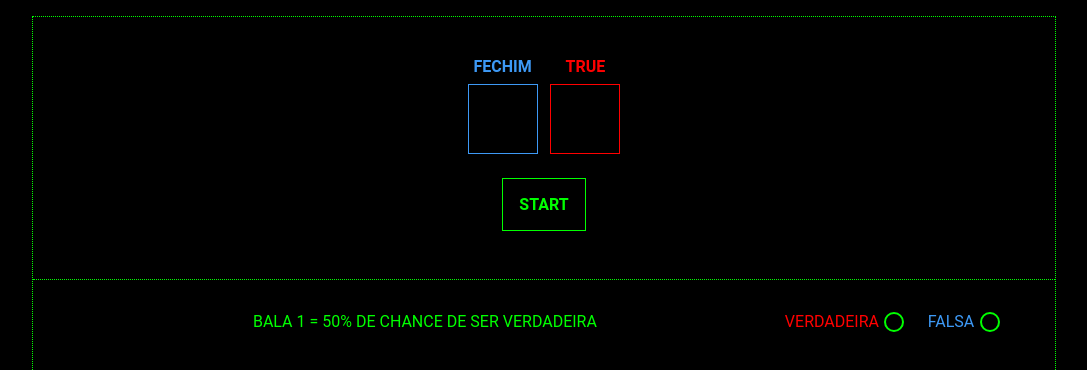
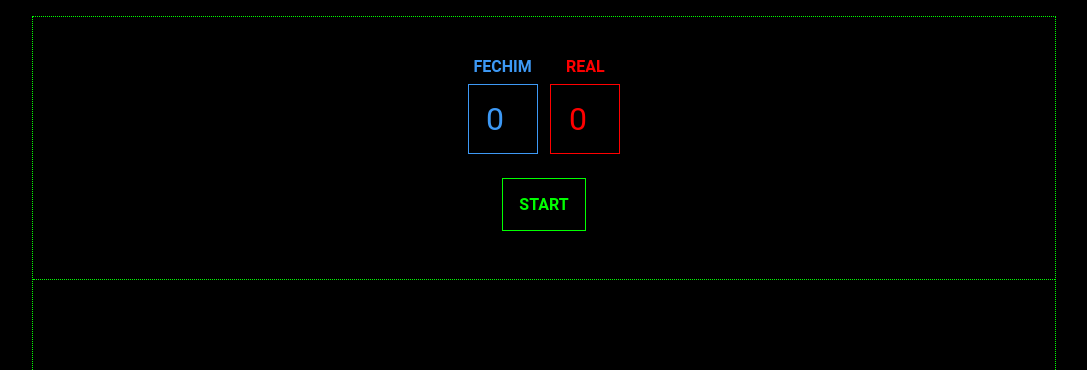
Before and after one commit to GoodGD-Dev/Buckshoot-Roulette-Notes, a React (Create React App) app: page / in a window 1280 px wide. Shown: the top 370 px of the page, without its empty margins (96-1183 px from the left). Built offline with nearby package versions, Linux system fonts and the light colour scheme.

Commit message:
so falta levar em consideracao os radios

```diff
--- a/src/components/BulletsList/index.tsx
+++ b/src/components/BulletsList/index.tsx
@@ -1,17 +1,32 @@
-import { BALAS } from '../../utils/enums'
+import { useSelector } from 'react-redux'
+import { RootState } from '../../store'
+import { BALAS } from '../../utils/enums/index'
 import * as S from './style'
 
 const BulletList = () => {
+  // Seleciona os itens diretamente do estado do Redux
+  const itens = useSelector((state: RootState) => state.generateItems.itens)
+  const input1 = useSelector((state: RootState) => state.calcInputs.input1)
+  const input2 = useSelector((state: RootState) => state.calcInputs.input2)
+
+  const bulletTotais = itens.length
+  const chanceReal = Math.round((input1 / bulletTotais) * 100)
+  const chanceFalsa = Math.round((input2 / bulletTotais) * 100)
+
   return (
-    <>
-      <S.Lista>
-        <S.Itens>Bala 1 = 50% de chance de ser verdadeira</S.Itens>
-        <S.Span value={BALAS.TRUE}>Verdadeira</S.Span>
-        <S.Check name="test1" value={BALAS.TRUE} />
-        <S.Span value={BALAS.FECHIM}>Falsa</S.Span>
-        <S.Check name="test1" value={BALAS.FECHIM} />
-      </S.Lista>
-    </>
+    <S.Lista>
+      {itens.map((item) => (
+        <S.ListaItens key={item.id}>
+          <S.Itens>
+            {item.nome} = {chanceReal}% de chance de ser {BALAS.TRUE}
+            <S.Span value={item.valorVerdadeiro}>{BALAS.TRUE}</S.Span>
+            <S.Check name={`bala${item.id}`} value={item.valorVerdadeiro} />
+            <S.Span value={item.valorFalso}>{BALAS.FECHIM}</S.Span>
+            <S.Check name={`bala${item.id}`} value={item.valorFalso} />
+          </S.Itens>
+        </S.ListaItens>
+      ))}
+    </S.Lista>
   )
 }
 
--- a/src/components/BulletsList/style.ts
+++ b/src/components/BulletsList/style.ts
@@ -8,15 +8,23 @@ type RatioProps = {
 
 export const Lista = styled.ul`
   display: grid;
-  grid-template-columns: 15fr repeat(4, 1fr);
+  grid-template-columns: 1fr;
   margin-top: 3rem;
   padding: 2rem;
   color: ${variaveis.primary};
   text-transform: uppercase;
   border-top: dotted 1px ${variaveis.primary};
 `
+
+export const ListaItens = styled(Lista)`
+  margin-top: 0px;
+  padding: 0.28rem;
+  border-bottom: dotted 1px ${variaveis.primary};
+`
 export const Itens = styled.li`
   margin-bottom: 1rem;
+  display: grid;
+  grid-template-columns: 15fr repeat(4, 1fr);
 `
 
 export const Span = styled.span<RatioProps>`
--- a/src/components/StartGame/index.tsx
+++ b/src/components/StartGame/index.tsx
@@ -1,21 +1,60 @@
+import { useDispatch, useSelector } from 'react-redux'
+import { AppDispatch, RootState } from '../../store'
+import { generateItems } from '../../store/reducers/generateItems'
+import { setInput1, setInput2 } from '../../store/reducers/calcInputs'
 import { BALAS } from '../../utils/enums'
 import * as S from './style'
 import BulletList from '../BulletsList'
 
 const StartGame = () => {
+  const dispatch = useDispatch<AppDispatch>()
+
+  // Acessando os valores dos inputs diretamente do Redux
+  const input1 = useSelector((state: RootState) => state.calcInputs.input1)
+  const input2 = useSelector((state: RootState) => state.calcInputs.input2)
+
+  // Função para calcular a soma
+  function calculaInputs(n1: number, n2: number): number {
+    return n1 + n2
+  }
+
+  // Função para lidar com a mudança dos inputs
+  const handleChange1 = (e: React.ChangeEvent<HTMLInputElement>) => {
+    dispatch(setInput1(Number(e.target.value))) // Atualiza o estado no Redux
+  }
+
+  const handleChange2 = (e: React.ChangeEvent<HTMLInputElement>) => {
+    dispatch(setInput2(Number(e.target.value))) // Atualiza o estado no Redux
+  }
+
+  // Calcular a soma
+  const soma = calculaInputs(input1, input2)
+
+  const gerarItens = () => {
+    dispatch(generateItems(soma))
+  }
+
   return (
     <>
       <S.StarContainer>
         <S.InputGroup>
           <S.LabelBase color={BALAS.FECHIM}>{BALAS.FECHIM}</S.LabelBase>
-          <S.InputBase color={BALAS.FECHIM} />
+          <S.InputBase
+            value={input1} // Valor controlado vindo do Redux
+            onChange={handleChange1} // Atualiza o Redux quando o valor mudar
+            color={BALAS.FECHIM}
+          />
         </S.InputGroup>
         <S.InputGroup>
           <S.LabelBase color={BALAS.TRUE}>{BALAS.TRUE}</S.LabelBase>
-          <S.InputBase color={BALAS.TRUE} />
+          <S.InputBase
+            value={input2} // Valor controlado vindo do Redux
+            onChange={handleChange2} // Atualiza o Redux quando o valor mudar
+            color={BALAS.TRUE}
+          />
         </S.InputGroup>
       </S.StarContainer>
-      <S.BtnBase>Start</S.BtnBase>
+      <S.BtnBase onClick={gerarItens}>Start</S.BtnBase>
       <BulletList />
     </>
   )
--- a/src/components/StartGame/style.ts
+++ b/src/components/StartGame/style.ts
@@ -30,7 +30,7 @@ export const LabelBase = styled.label<StartProps>`
 export const InputBase = styled.input.attrs(() => ({
   type: 'number',
   min: 0,
-  max: 9,
+  max: 6,
   step: 1
 }))<StartProps>`
   border: solid 1px
--- a/src/store/index.ts
+++ b/src/store/index.ts
@@ -1,7 +1,12 @@
 import { configureStore } from '@reduxjs/toolkit'
+import generateItemsReducer from './reducers/generateItems'
+import calculaReducer from './reducers/calcInputs'
 
 const store = configureStore({
-  reducer: {}
+  reducer: {
+    generateItems: generateItemsReducer,
+    calcInputs: calculaReducer
+  }
 })
 
 export type RootState = ReturnType<typeof store.getState>
--- /dev/null
+++ b/src/store/reducers/calcInputs.ts
@@ -0,0 +1,34 @@
+import { createSlice, PayloadAction } from '@reduxjs/toolkit'
+
+type InputsState = {
+  input1: number
+  input2: number
+  resultado: number
+}
+
+const initialState: InputsState = {
+  input1: 0,
+  input2: 0,
+  resultado: 0
+}
+
+const inputsSlice = createSlice({
+  name: 'inputs',
+  initialState,
+  reducers: {
+    setInput1(state, action: PayloadAction<number>) {
+      state.input1 = action.payload
+      state.resultado = state.input1 + state.input2 // Atualiza o resultado quando input1 mudar
+    },
+    setInput2(state, action: PayloadAction<number>) {
+      state.input2 = action.payload
+      state.resultado = state.input1 + state.input2 // Atualiza o resultado quando input2 mudar
+    },
+    calcularResultado(state) {
+      state.resultado = state.input1 + state.input2 // Ação de calcular a soma
+    }
+  }
+})
+
+export const { setInput1, setInput2, calcularResultado } = inputsSlice.actions
+export default inputsSlice.reducer
--- /dev/null
+++ b/src/store/reducers/generateItems.ts
@@ -0,0 +1,35 @@
+import { createSlice, PayloadAction } from '@reduxjs/toolkit'
+import { BALAS } from '../../utils/enums'
+
+type Item = {
+  id: number
+  nome: string
+  valorVerdadeiro: BALAS.TRUE
+  valorFalso: BALAS.FECHIM
+}
+
+type CalcState = {
+  itens: Item[]
+}
+
+const initialState: CalcState = {
+  itens: []
+}
+
+const generateItemsSlice = createSlice({
+  name: 'generateItems',
+  initialState,
+  reducers: {
+    generateItems: (state, action: PayloadAction<number>) => {
+      state.itens = Array.from({ length: action.payload }, (_, index) => ({
+        id: index + 1,
+        nome: `Bala ${index + 1}`,
+        valorVerdadeiro: BALAS.TRUE,
+        valorFalso: BALAS.FECHIM
+      }))
+    }
+  }
+})
+
+export const { generateItems } = generateItemsSlice.actions
+export default generateItemsSlice.reducer
--- a/src/utils/enums/index.ts
+++ b/src/utils/enums/index.ts
@@ -1,4 +1,4 @@
 export enum BALAS {
   FECHIM = 'Fechim',
-  TRUE = 'True'
+  TRUE = 'Real'
 }
```
